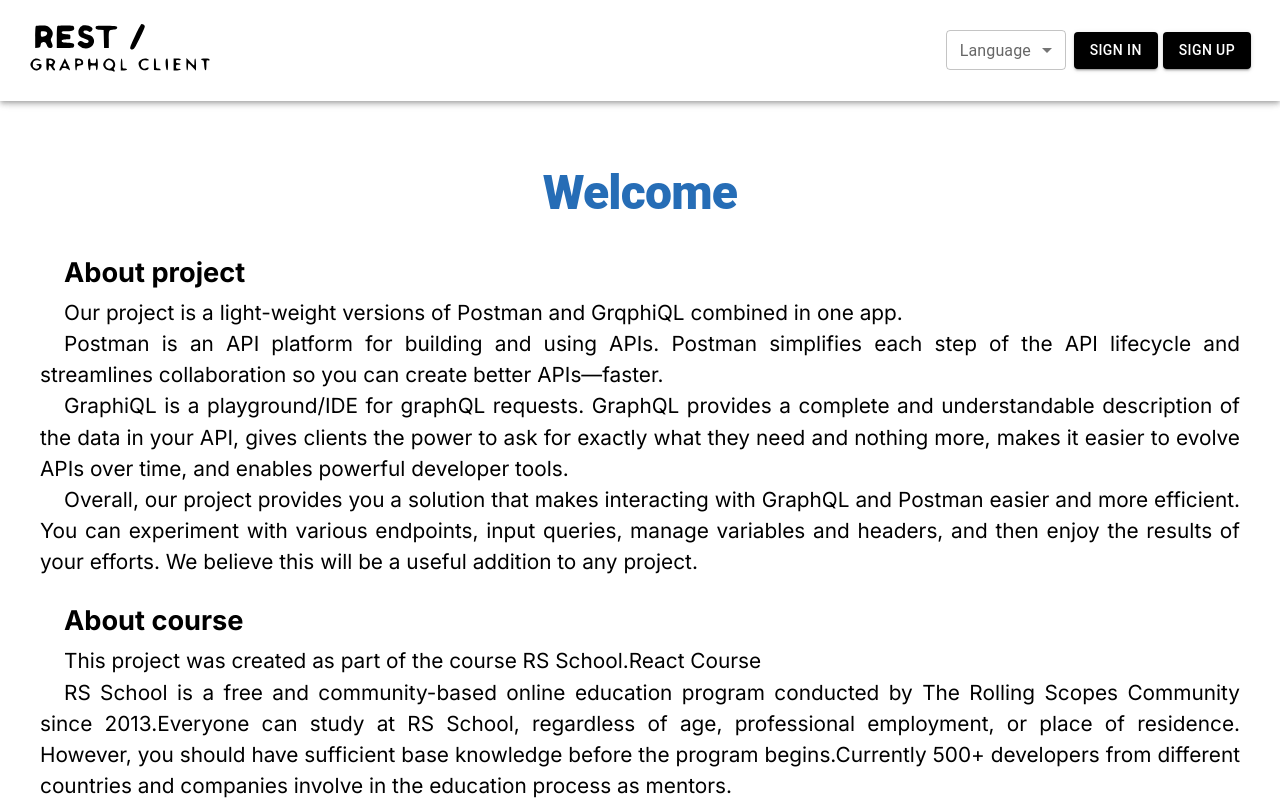
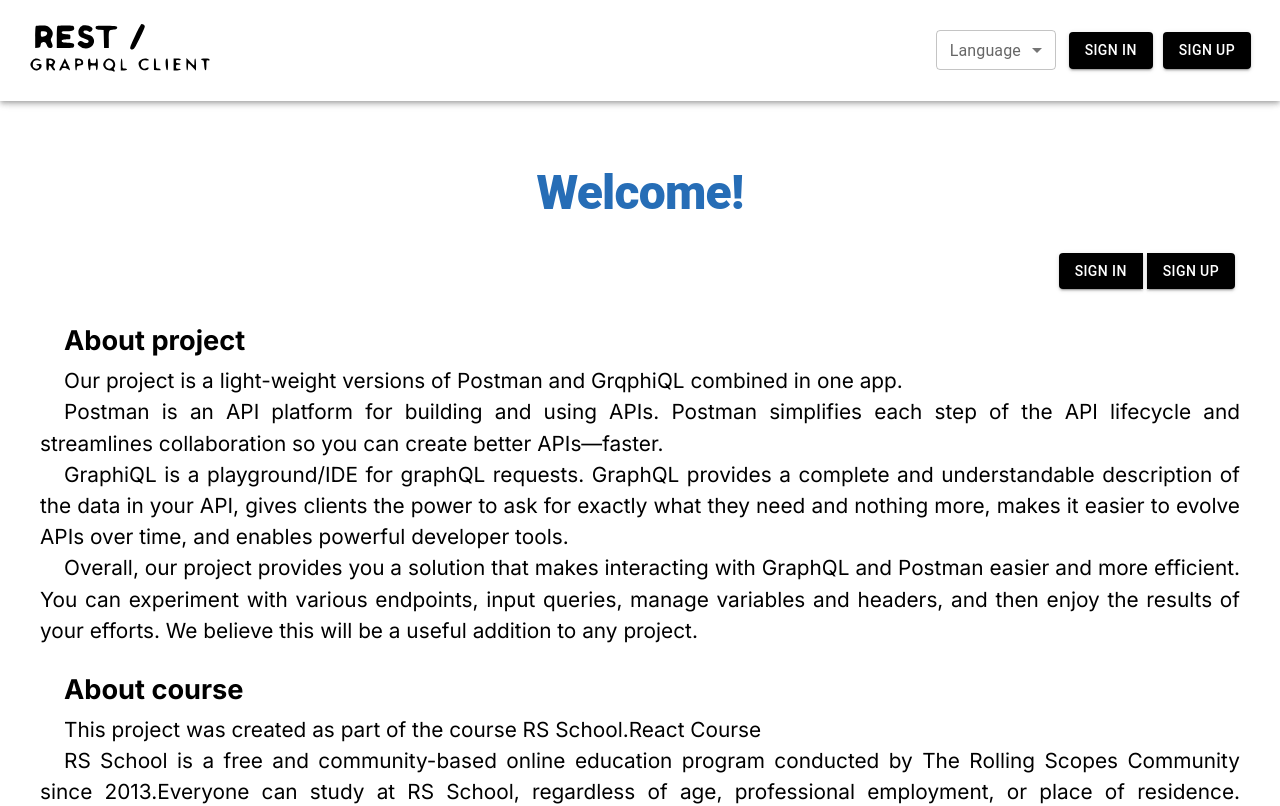
Before and after one commit to DiMoNiO04/graphiql-app, a Next.js app: page / in a window 1280 px wide. Shown: the top 806 px of the page. Built offline with nearby package versions, Linux system fonts and the light colour scheme; no server answers.

Commit message:
feat: add buttons to main page

```diff
--- a/src/app/firebase/firebase-admin.ts
+++ b/src/app/firebase/firebase-admin.ts
@@ -5,7 +5,7 @@ const firebaseAdminConfig = {
   credential: cert({
     projectId: process.env.FIREBASE_PROJECT_ID,
     clientEmail: process.env.FIREBASE_CLIENT_EMAIL,
-    privateKey: process.env.FIREBASE_PRIVATE_KEY?.replace(/\\n/g, '\n')
+    privateKey: process.env.FIREBASE_PRIVATE_KEY?.replace(/\\n/g, '\n'),
   }),
 };
 
--- /dev/null
+++ b/src/app/graphiQL-client/page.tsx
@@ -0,0 +1,5 @@
+const GraphiQlClient = () => {
+  return <h1>GraphiQL Client</h1>;
+};
+
+export default GraphiQlClient;
--- /dev/null
+++ b/src/app/history/page.tsx
@@ -0,0 +1,5 @@
+const History = () => {
+  return <h1>History</h1>;
+};
+
+export default History;
--- a/src/app/page.tsx
+++ b/src/app/page.tsx
@@ -1,15 +1,17 @@
-import { Box, Stack, Typography } from '@mui/material';
+import { Box, ButtonGroup, Stack, Typography } from '@mui/material';
 import React from 'react';
-import Paragraph from '../components/Typography/Paragraph';
-import Heading from '../components/Typography/Heading';
+import Paragraph from '../components/ui/Paragraph';
+import Heading from '../components/ui/Heading';
 import { developers } from '../constants/constants';
 import TeamMemberCard from '../components/TeamMemberCard/TeamMemberCard';
 import { messages } from '../locales/en';
 import { getSession } from '../lib/auth/getUserData';
+import BaseButton from '../components/ui/Button';
 
 export default async function Home() {
   const user = await getSession();
   const name = user?.name || 'User';
+
   return (
     <Box
       sx={{
@@ -20,6 +22,7 @@ export default async function Home() {
       }}
     >
       {user?.name ? (
+        <>
           <Typography
             variant="h1"
             component="h1"
@@ -31,11 +34,21 @@ export default async function Home() {
               paddingBottom: '2rem',
             }}
           >
-          {`${messages.mainPage.greeting}, ${name}!`}
+            {`${messages.mainPage.greeting} Back, ${name}!`}
           </Typography>
+          <ButtonGroup
+            sx={{
+              marginBottom: '2rem',
+              justifyContent: 'flex-end',
+            }}
+          >
+            <BaseButton href="/graphiQL-client">GraphiQL Client</BaseButton>
+            <BaseButton href="/rest-client">REST Client</BaseButton>
+            <BaseButton href="/history">History</BaseButton>
+          </ButtonGroup>
+        </>
       ) : (
-        // TODO
-        // Add a login button here
+        <>
           <Typography
             variant="h1"
             component="h1"
@@ -47,8 +60,18 @@ export default async function Home() {
               paddingBottom: '2rem',
             }}
           >
-          {messages.mainPage.greeting}
+            {`${messages.mainPage.greeting}!`}
           </Typography>
+          <ButtonGroup
+            sx={{
+              marginBottom: '2rem',
+              justifyContent: 'flex-end',
+            }}
+          >
+            <BaseButton href="/signin">Sign In</BaseButton>
+            <BaseButton href="/signup">Sign up</BaseButton>
+          </ButtonGroup>
+        </>
       )}
       <Stack spacing={3}>
         <Stack>
--- /dev/null
+++ b/src/app/rest-client/page.tsx
@@ -0,0 +1,5 @@
+const RestClient = () => {
+  return <h1>REST Client</h1>;
+};
+
+export default RestClient;
--- a/src/components/Header/HeaderClient.tsx
+++ b/src/components/Header/HeaderClient.tsx
@@ -1,11 +1,11 @@
 'use client';
 
-import { AppBar, Box, Button, Toolbar, useScrollTrigger } from '@mui/material';
-import Link from 'next/link';
+import { AppBar, Box, Toolbar, useScrollTrigger } from '@mui/material';
 import Logo from './Logo/Logo';
 import LanguageButton from './Language-button/LanguageButton';
 import { DecodedIdToken } from 'firebase-admin/auth';
 import SignOutButton from '../ui/SignOutButton';
+import BaseButton from '../ui/Button';
 
 const HeaderClient = ({ session }: { session: DecodedIdToken | null }) => {
   const trigger = useScrollTrigger({
@@ -50,39 +50,8 @@ const HeaderClient = ({ session }: { session: DecodedIdToken | null }) => {
             <SignOutButton />
           ) : (
             <>
-              <Button
-                variant="contained"
-                component={Link}
-                href="/signin"
-                sx={{
-                  transition: 'all 0.4s ease',
-                  backgroundColor: '#000000',
-                  color: '#ffffff',
-                  '&:hover': {
-                    color: '#000000',
-                    backgroundColor: '#ffffff',
-                  },
-                }}
-              >
-                Sign in
-              </Button>
-              <Button
-                variant="contained"
-                component={Link}
-                href="/signup"
-                sx={{
-                  transition: 'all 0.4s ease',
-                  backgroundColor: '#000000',
-                  color: '#ffffff',
-                  margin: '0 5px',
-                  '&:hover': {
-                    color: '#000000',
-                    backgroundColor: '#ffffff',
-                  },
-                }}
-              >
-                Sign up
-              </Button>
+              <BaseButton href="/signin">Sign In</BaseButton>
+              <BaseButton href="/signup">Sign up</BaseButton>
             </>
           )}
         </Box>
--- /dev/null
+++ b/src/components/ui/Button.tsx
@@ -0,0 +1,27 @@
+import Link from 'next/link';
+import Button from '@mui/material/Button';
+import React from 'react';
+
+const BaseButton = ({ children, href }: { children: React.ReactNode; href: string }) => {
+  return (
+    <Button
+      variant="contained"
+      component={Link}
+      href={href}
+      sx={{
+        transition: 'all 0.4s ease',
+        backgroundColor: '#000000',
+        color: '#ffffff',
+        margin: '0 5px',
+        '&:hover': {
+          color: '#000000',
+          backgroundColor: '#ffffff',
+        },
+      }}
+    >
+      {children}
+    </Button>
+  );
+};
+
+export default BaseButton;
```
Also changed, not shown: src/middleware.ts (+10 -2 lines), src/components/ui/Heading.tsx (renamed from src/components/Typography/Heading.tsx), src/components/ui/Paragraph.tsx (renamed from src/components/Typography/Paragraph.tsx). Lines whose indentation alone changed are shown as unchanged.
